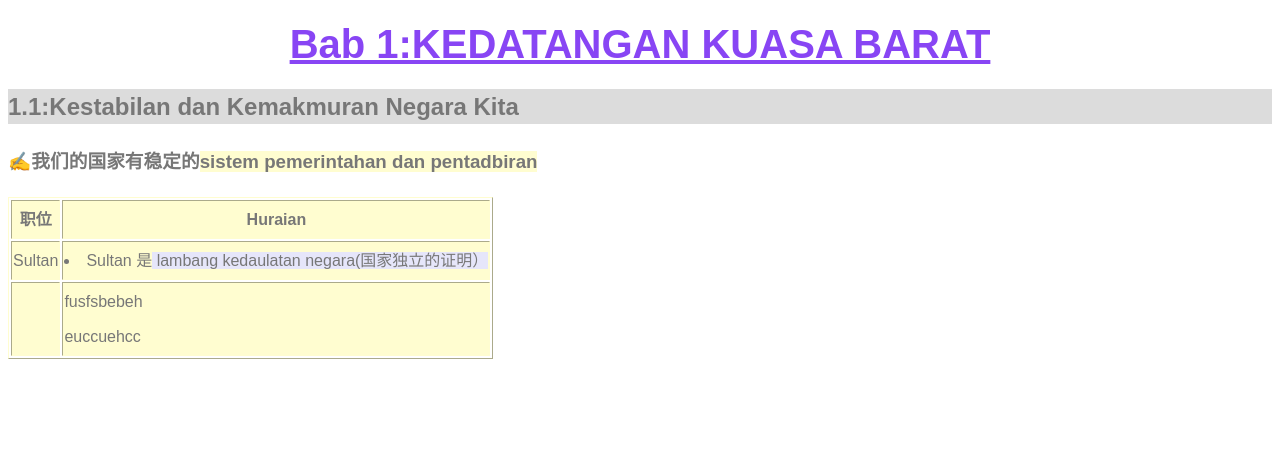
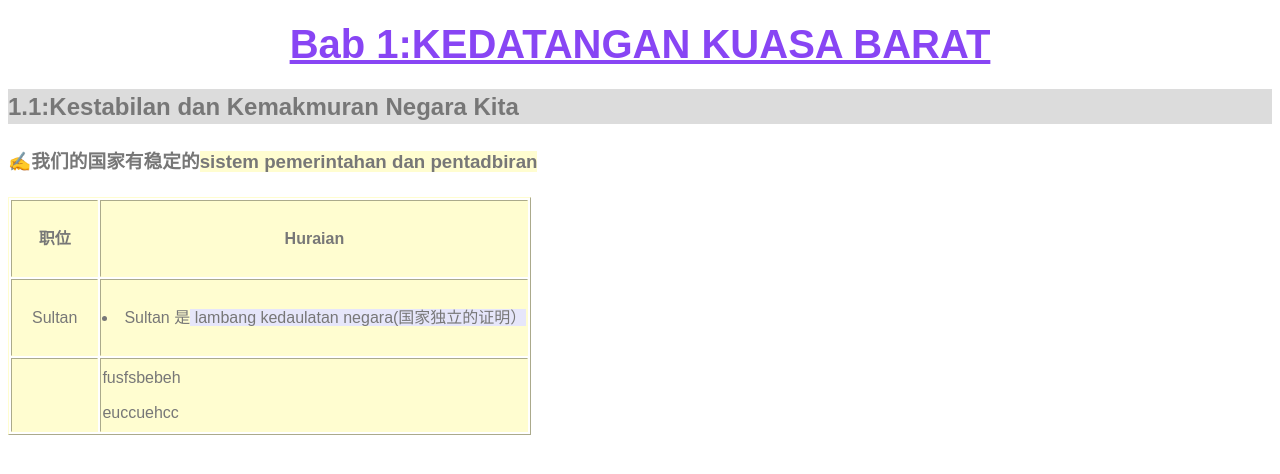
Before and after one commit to xqq05/SejarahKSSMPT3, a plain HTML site: page babone.html in a window 1280 px wide. Drawn offline with Linux system fonts and the light colour scheme.

Commit message:
Update css file.css

```diff
--- a/css file.css
+++ b/css file.css
@@ -71,3 +71,18 @@ h1{
 .bc{
     background-color:rgb(238,251,255);
 }
+.yellow{
+	background-color:#FFFDD0;
+}
+.padleft{
+    padding-left:20px;
+}
+.padright{
+	padding-right:20px;
+}
+.padtop{
+	padding-top:20px;
+}
+.padbottom{
+	padding-bottom:20px;
+}
```
